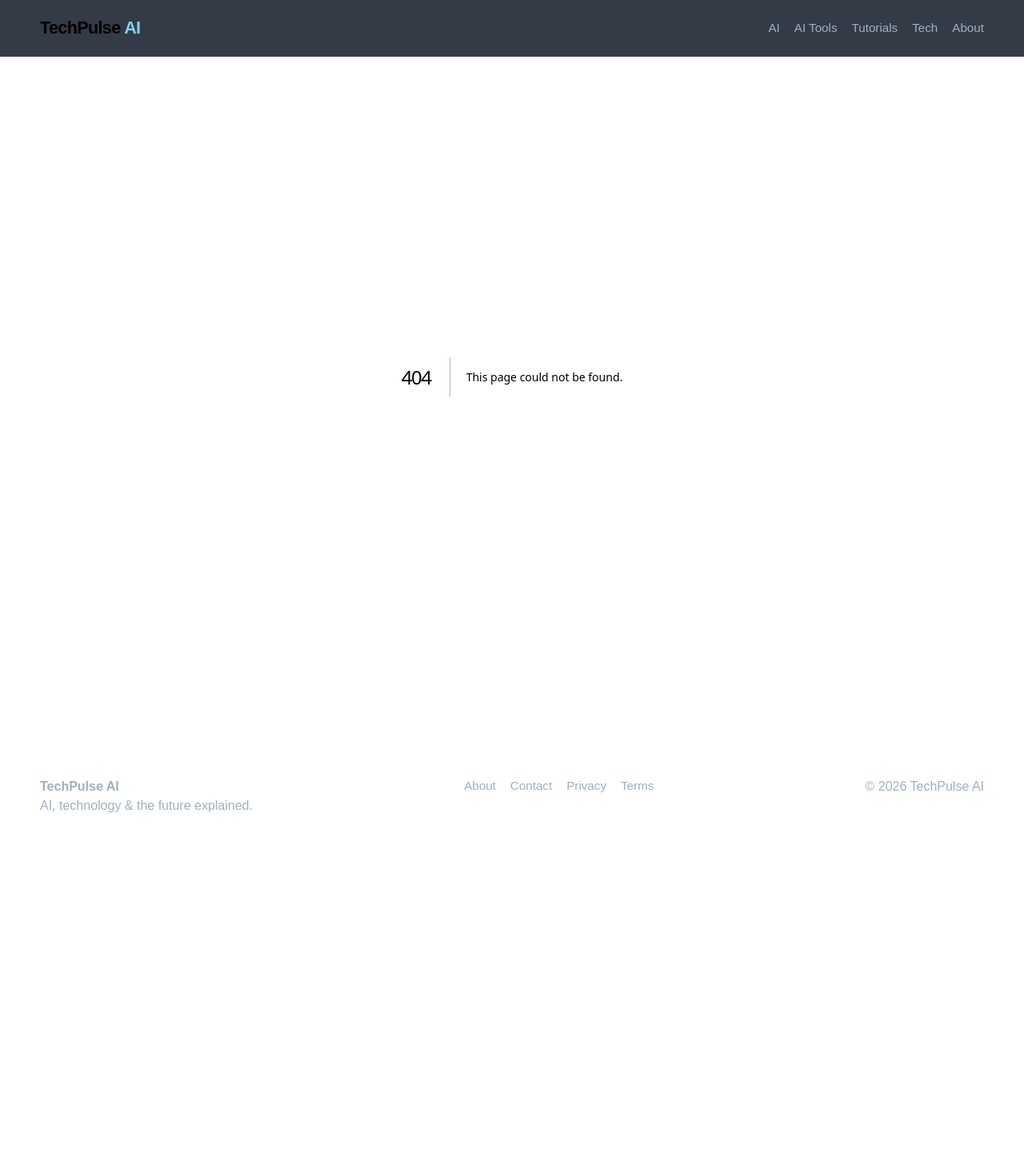
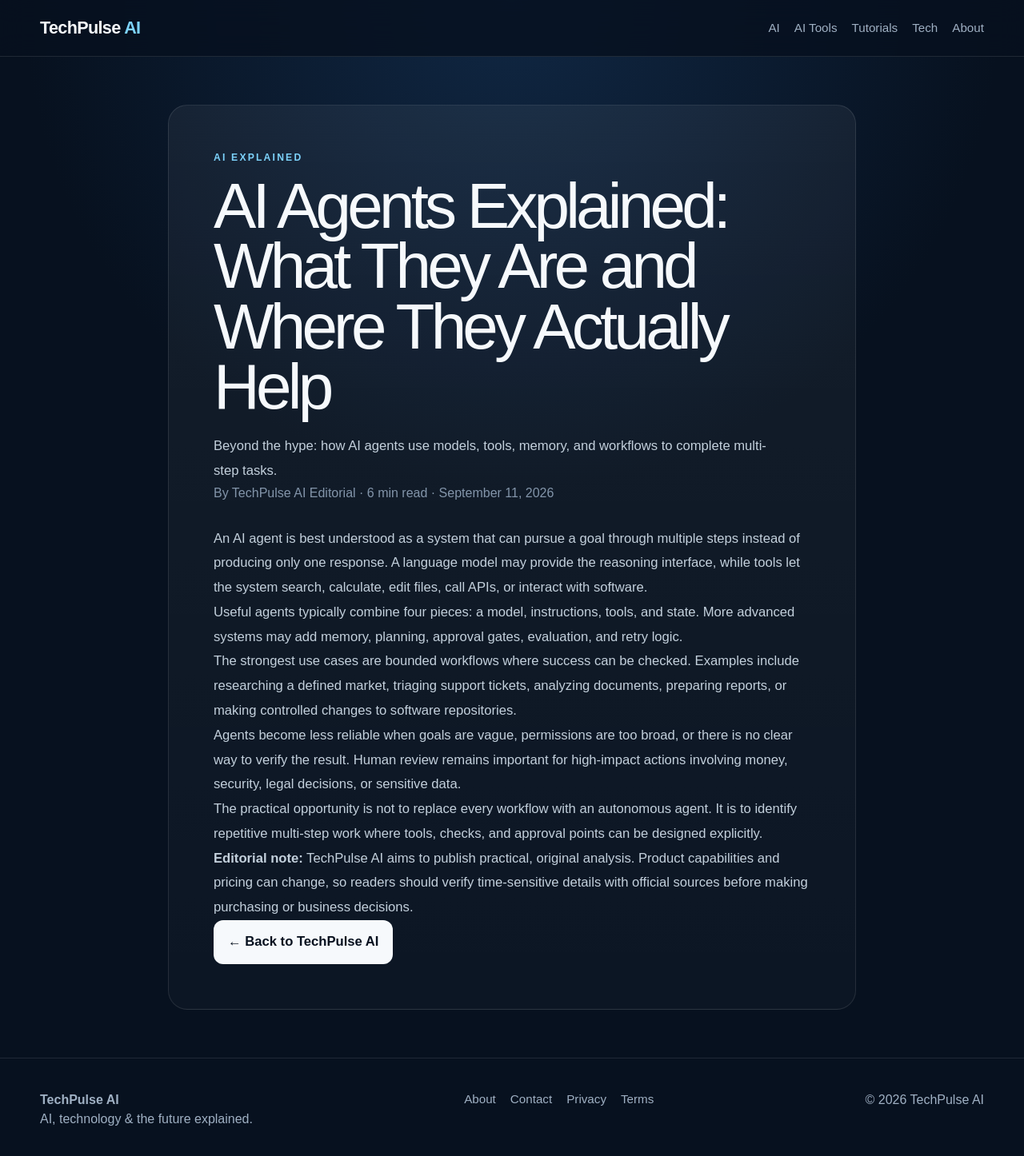
Before and after one commit to winnzzy/techpulse-ai, a Next.js app: page /articles/ai-agents-explained in a window 1280 px wide. Before the commit this address had no page. Shown: the top 1446 px of the page at 80% size. Before the commit the page ends 1080 px from the top, so only its background shows below. Built offline with nearby package versions, Linux system fonts and the light colour scheme.

Commit message:
feat: add SEO-ready article pages

```diff
--- /dev/null
+++ b/app/articles/[slug]/page.tsx
@@ -0,0 +1,56 @@
+import type { Metadata } from "next";
+import Link from "next/link";
+import { notFound } from "next/navigation";
+import { getPost, posts } from "@/lib/posts";
+
+export function generateStaticParams() {
+  return posts.map((post) => ({ slug: post.slug }));
+}
+
+export async function generateMetadata({ params }: { params: Promise<{ slug: string }> }): Promise<Metadata> {
+  const { slug } = await params;
+  const post = getPost(slug);
+  if (!post) return {};
+  return {
+    title: post.title,
+    description: post.excerpt,
+    openGraph: {
+      type: "article",
+      title: post.title,
+      description: post.excerpt,
+      publishedTime: post.date,
+      authors: [post.author],
+    },
+  };
+}
+
+export default async function ArticlePage({ params }: { params: Promise<{ slug: string }> }) {
+  const { slug } = await params;
+  const post = getPost(slug);
+  if (!post) notFound();
+
+  const jsonLd = {
+    "@context": "https://schema.org",
+    "@type": "Article",
+    headline: post.title,
+    description: post.excerpt,
+    datePublished: post.date,
+    author: { "@type": "Organization", name: post.author },
+    publisher: { "@type": "Organization", name: "TechPulse AI" },
+  };
+
+  return (
+    <main className="article-wrap">
+      <article className="article-shell">
+        <script type="application/ld+json" dangerouslySetInnerHTML={{ __html: JSON.stringify(jsonLd) }} />
+        <div className="eyebrow">{post.category}</div>
+        <h1>{post.title}</h1>
+        <p className="lead">{post.excerpt}</p>
+        <div className="meta">By {post.author} · {post.readingTime} · {new Date(post.date).toLocaleDateString("en-US", { year: "numeric", month: "long", day: "numeric" })}</div>
+        {post.content.map((paragraph, index) => <p key={index}>{paragraph}</p>)}
+        <p><strong>Editorial note:</strong> TechPulse AI aims to publish practical, original analysis. Product capabilities and pricing can change, so readers should verify time-sensitive details with official sources before making purchasing or business decisions.</p>
+        <p><Link className="button" href="/">← Back to TechPulse AI</Link></p>
+      </article>
+    </main>
+  );
+}
```
